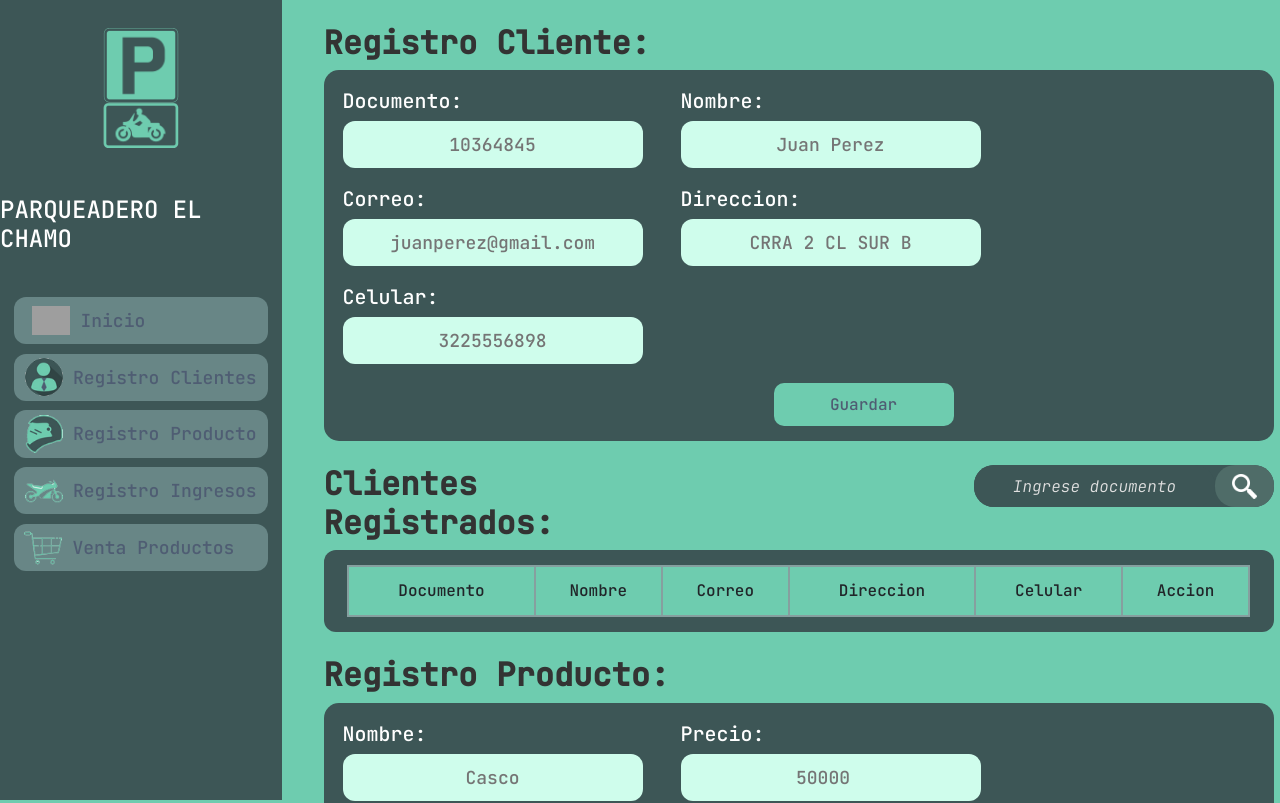
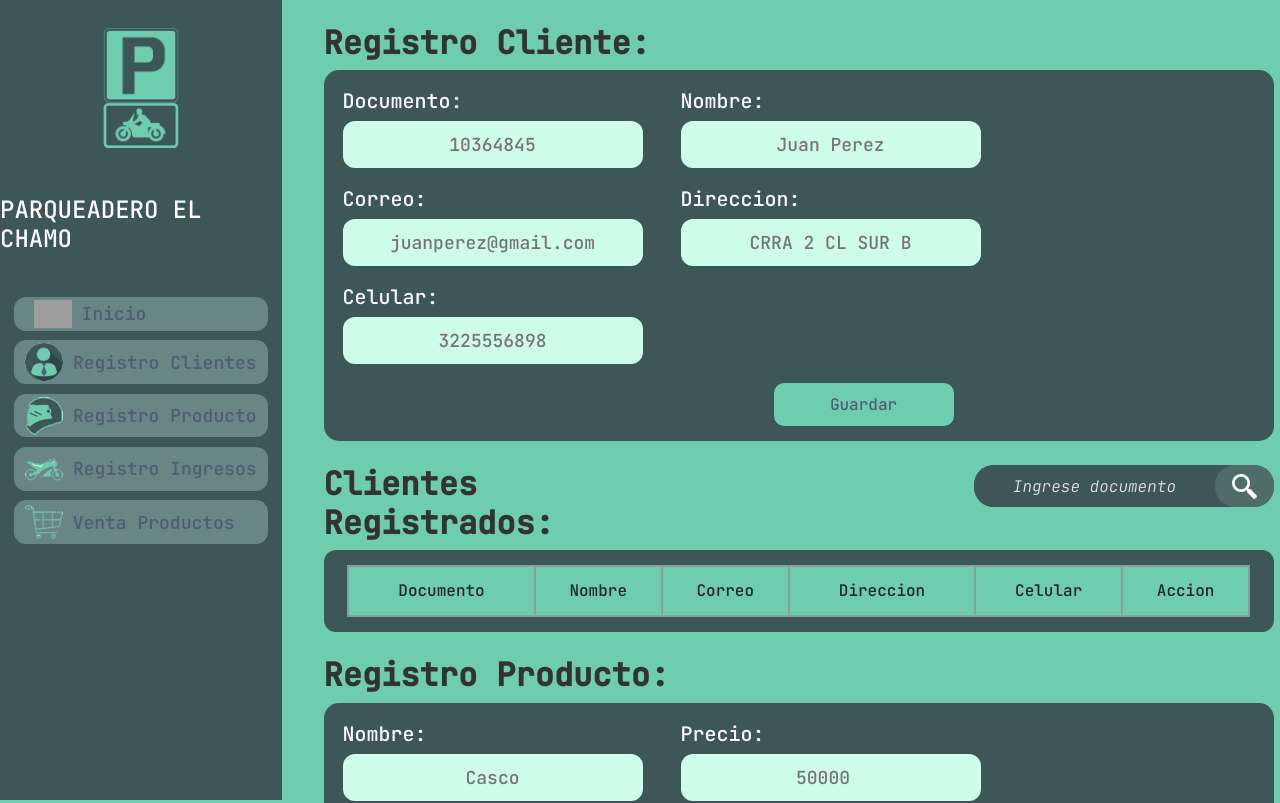
Before and after one commit to JoseaSosa24/parqueaderoApp, a React (Vite) app: page / in a window 1280 px wide. Shown: the top 803 px of the page. Built offline with nearby package versions, Linux system fonts and the light colour scheme; grey boxes are pictures that could not be loaded.

Commit message:
Elimando la propiedad height de menu-item del css y agregando un padding

```diff
--- a/src/App.css
+++ b/src/App.css
@@ -13,7 +13,7 @@
   margin-bottom: 9%;
 }
 
-.icon-inicio{
+.icon-inicio {
   margin-left: -41%;
 }
 
@@ -22,8 +22,9 @@
 }
 
 .menu-item {
+  padding: 1%;
   width: 90%;
-  height: 5.9%;
+  /*  height: 5.9%; */
   margin-top: 2%;
   border-radius: 12px;
   background-color: #688686;
@@ -101,7 +102,7 @@ section h2 {
   margin-top: 2%;
 }
 
-textarea{
+textarea {
   text-align: start;
   width: 983px;
   height: 47px;
```
